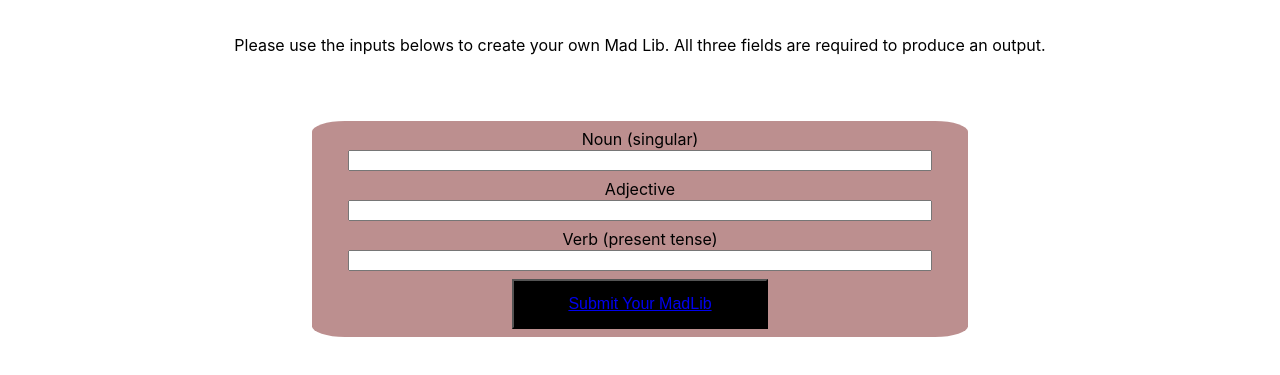
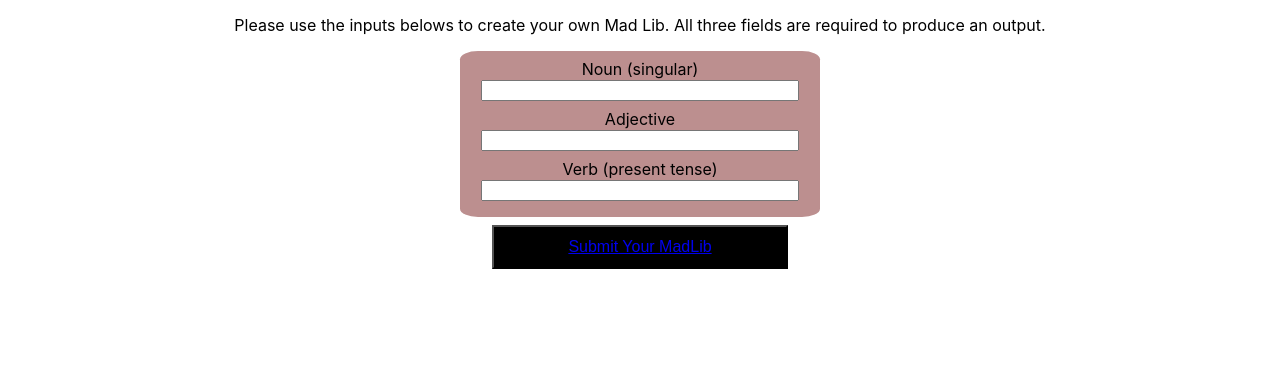
Before and after one commit to coxn1446/coxnswebsite, a React app: page /projects/Mixed-Messages in a window 1280 px wide. Shown: the part 101-476 px from the top of the page. Built offline with nearby package versions, Linux system fonts and the light colour scheme.

Commit message:
Mixed Messages does not load v2, favicon for apple devices

```diff
--- a/public/index.html
+++ b/public/index.html
@@ -10,11 +10,20 @@
       content="Web site created using create-react-app"
     />
     <link rel="apple-touch-icon" href="%PUBLIC_URL%/logo192.png" />
-    <!--
+    <link rel="apple-touch-icon" sizes="57x57" href="%PUBLIC_URL%/logo192.png">
+    <link rel="apple-touch-icon" sizes="114x114" href="%PUBLIC_URL%/logo192.png">
+    <link rel="apple-touch-icon" sizes="72x72" href="%PUBLIC_URL%/logo192.png">
+    <link rel="apple-touch-icon" sizes="144x144" href="%PUBLIC_URL%/logo192.png">
+    <link rel="apple-touch-icon" sizes="60x60" href="%PUBLIC_URL%/logo192.png">
+    <link rel="apple-touch-icon" sizes="120x120" href="%PUBLIC_URL%/logo192.png">
+    <link rel="apple-touch-icon" sizes="76x76" href="%PUBLIC_URL%/logo192.png">
+    <link rel="apple-touch-icon" sizes="152x152" href="%PUBLIC_URL%/logo192.png">
+      <!--
       manifest.json provides metadata used when your web app is installed on a
       user's mobile device or desktop. See https://developers.google.com/web/fundamentals/web-app-manifest/
     -->
     <link rel="manifest" href="%PUBLIC_URL%/manifest.json" />
+
     <!--
       Notice the use of %PUBLIC_URL% in the tags above.
       It will be replaced with the URL of the `public` folder during the build.
--- a/src/Components/Projects/MixedMessages/MixedMessages.css
+++ b/src/Components/Projects/MixedMessages/MixedMessages.css
@@ -7,13 +7,11 @@
     }
 
     .madLib {
-        width: 50%;
         padding: 8px;
         background-color: rosybrown;
         position:relative;
         text-align: center;
         margin: auto;
-        top: 50px;
         border-radius: 5%;
 
     }
@@ -27,8 +25,6 @@
         background-color:black;
         color: white;
         font-size: 10px;
-        height: 50px;
-        width: 60%;
     }
 }
 
@@ -41,13 +37,11 @@
     }
 
     .madLib {
-        width: 50%;
         padding: 8px;
         background-color: rosybrown;
         position:relative;
         text-align: center;
         margin: auto;
-        top: 50px;
         border-radius: 5%;
 
     }
@@ -61,25 +55,33 @@
         background-color:black;
         color: white;
         font-size: 13px;
-        width: 40%;
     }
 }
 
 @media (min-width:1026px){
     .itemBContainerMadLib{
         grid-column: 1 / span 12;
-        grid-row: span 3;
+        grid-row: span 4;
         justify-content: center;
         text-align: center;
+        display:grid;
+        grid-template-columns: repeat(13, 1fr);
+        grid-template-rows: repeat(9,1fr);
+        grid-template-areas: none;
     }
+
+    #paragraphMadLib{
+        grid-column: 3 / span 9;
+        grid-row: 1 / span 1;
+    }
+
     .madLib {
+        grid-column: 4 / span 7;
+        grid-row: 2 / span 3;
         width: 50%;
-        padding: 8px;
         background-color: rosybrown;
         position:relative;
         text-align: center;
-        margin: auto;
-        top: 50px;
         border-radius: 5%;
 
     }
@@ -90,9 +92,10 @@
     }
 
     #submitMadLib  {
+        grid-column: 6 / span 3;
+        grid-row: 6 / span 1;
         background-color:black;
         color: white;
-        width: 40%;
         font-size: 16px;
     }
 }
--- a/src/Components/Projects/MixedMessages/MixedMessages.js
+++ b/src/Components/Projects/MixedMessages/MixedMessages.js
@@ -34,9 +34,9 @@ function MixedMessages(props) {
     return (
         <div className="itemBContainerMadLib">
             <br></br>
-            <p>Please use the inputs belows to create your own Mad Lib. All three fields are required to produce an output.
+            <p id="paragraphMadLib">Please use the inputs belows to create your own Mad Lib. All three fields are required to produce an output.
             </p>
-            <form method="get" className="madLib">
+            <form className="madLib">
                 <label for="word-1">Noun (singular)</label>
                 <input id="word-1" type="text" name="word-1" onChange={handleWordOneChange} required/>
                 <br></br>
@@ -46,8 +46,8 @@ function MixedMessages(props) {
                 <label for="word-3">Verb (present tense)</label>
                 <input id="word-3" type="text" name="word-3" onChange={handleWordThreeChange} required/>
                 <br></br>
-                <button id="submitMadLib" onClick={handleSubmit}><Link to="/projects/Mixed-Messages-MadLib">Submit Your MadLib</Link></button>
             </form>
+            <button id="submitMadLib" onClick={handleSubmit}><Link to="/projects/Mixed-Messages-MadLib">Submit Your MadLib</Link></button>
         </div>
     );
 }
```
